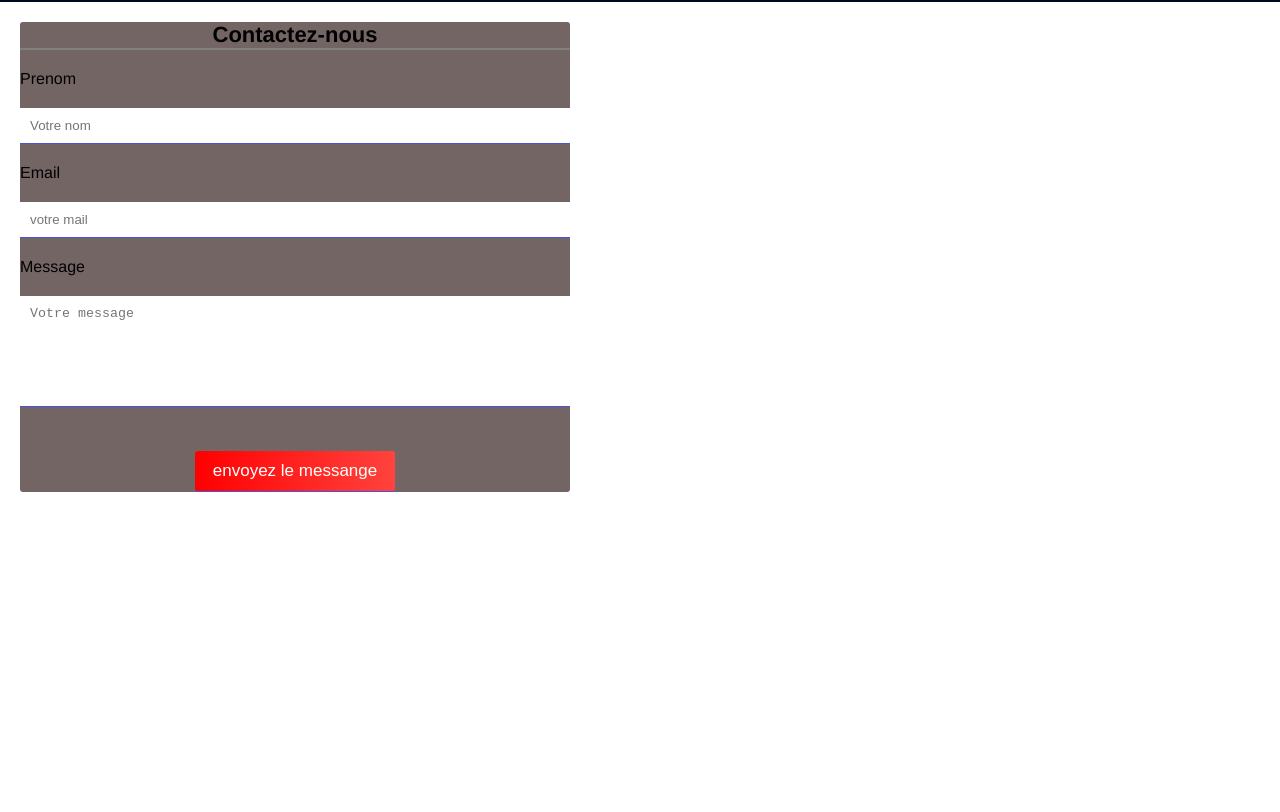
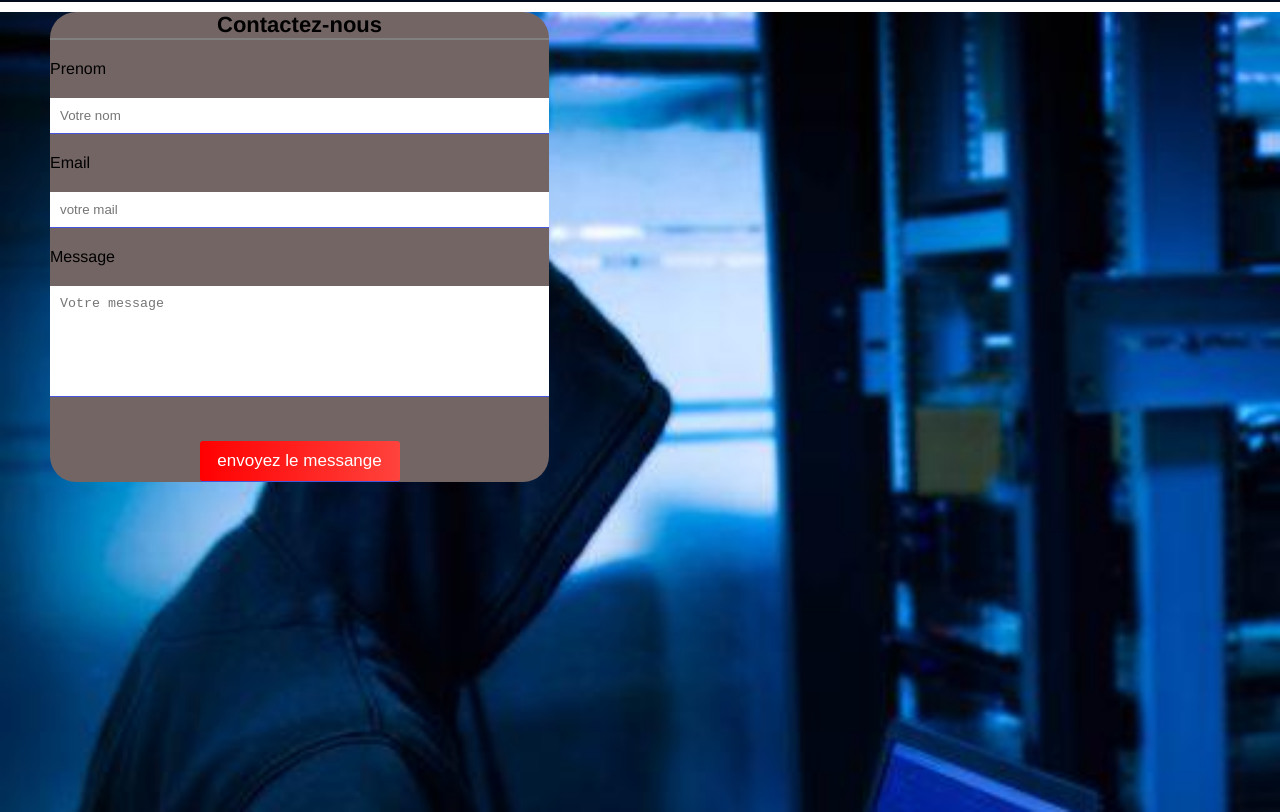
Before and after one commit to alexissengangabo07/exercice-javascript, a plain HTML site: page form/index.html in a window 1280 px wide. Shown: the part 62-874 px from the top of the page. Before the commit the page ends 800 px from the top, so only its background shows below. Drawn offline with Linux system fonts and the light colour scheme.

Commit message:
Add_formImage1

```diff
--- a/form/style.css
+++ b/form/style.css
@@ -56,23 +56,34 @@ main {
 /*  PAGE FORMULAIRE */
 /*  =============== */
 
-.container{
+main{
+    background-image: url('bonlogo.jpg');
+    margin: 0;
+    position: relative;
+    height: 100vh;
+    width: 100%;
+    background-size: cover;
+
+}
+/* .container{
     margin: auto;
-    background-image: url('form/bonlogo.jpg');
-    margin: 0;
-}
+
+} */
 #overlay{
     width: 100%;
     height: 100%;
     background-color: darkorchid;
 }
 form{
-    max-width: 550px;
+    max-width: 499px;
     width: 90%;
     background-color: rgb(116, 101, 101);
-    margin:17vh, auto 0 auto;
-    border-radius: 3px;
+    /* margin: 17vh, auto 0 auto; */
+    border-radius: 26px;
     box-sizing: border-box;
+    margin-left: 50px;
+    margin-top: 10px;
+    align-items: center;
 }
 h1 {
     text-align: center;
```
